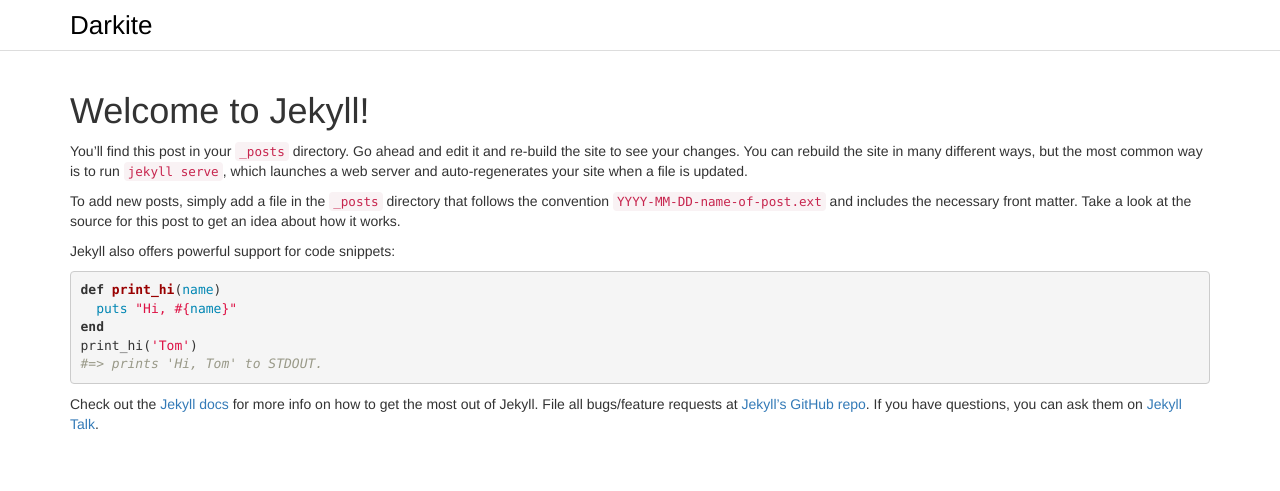
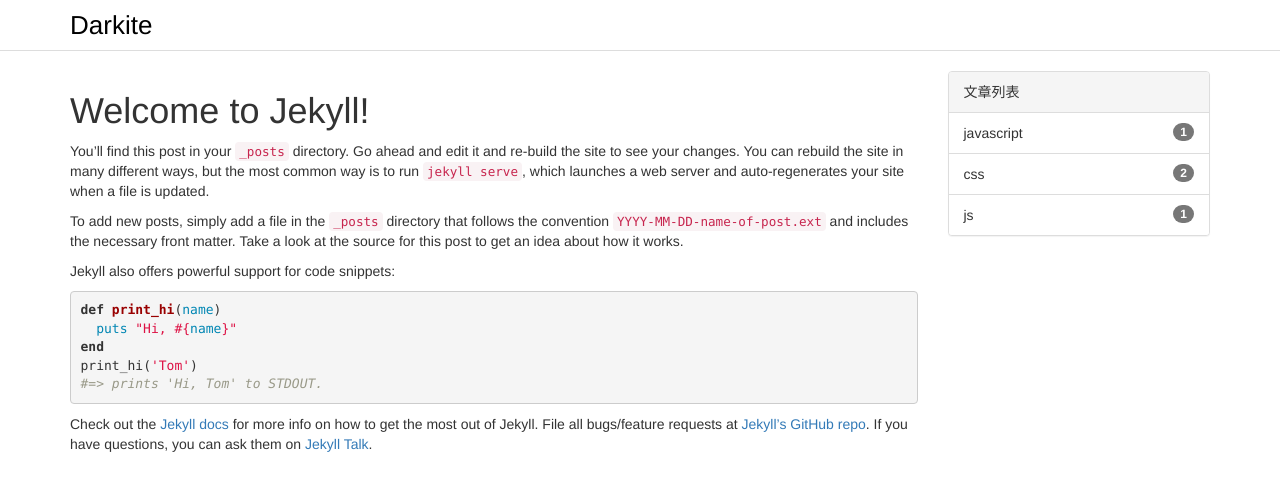
Before and after one commit to darkcoco/darkcoco.github.io, a Jekyll site: the page built from _posts/2016-05-05-welcome-to-jekyll.markdown, in a window 1280 px wide. Shown: the top 491 px of the page. Built offline with Jekyll 4.4.1, drawn with Linux system fonts in a browser that asks for light colours.

Commit message:
添加根据categorie生产导航
添加根据categorie生产导航

```diff
--- a/_layouts/page.html
+++ b/_layouts/page.html
@@ -1,9 +1,34 @@
 ---
 layout: default
 ---
-<article class="container">
-    <header>
-        <h1>{{ page.title }}</h1>
-    </header>
-    <div>{{ content }}</div>
-</article>
+<section class="container">
+    <div class="row">
+        <article class="col-md-9">
+            <header>
+                <h1>{{ page.title }}</h1>
+            </header>
+            <div>{{ content }}</div>
+        </article>
+        <aside class="col-md-3">
+            <div class="panel panel-default">
+                <div class="panel-heading">文章列表</div>
+                <ul class="list-group categorie-nav-list">
+                    {% for category in site.categories %}
+                    <li class="list-group-item">
+                        <span class="badge">{{ category | last | size }}</span>
+                        {{ category | first }}
+                        <ul class="hidden">
+                            {% for post in category.last %}
+                            <li>
+                                {{ post.date | date:"%d/%m/%Y"}}
+                                <a href="{{ post.url }}">{{ post.title }}</a>
+                            </li>
+                            {% endfor %}
+                        </ul>
+                    </li>
+                    {% endfor %}
+                </ul>
+            </div>
+        </aside>
+    </div>
+</section>
--- a/_posts/2016-05-05-welcome-to-jekyll.markdown
+++ b/_posts/2016-05-05-welcome-to-jekyll.markdown
@@ -2,7 +2,7 @@
 layout: page
 title:  "Welcome to Jekyll!"
 date:   2016-05-05 20:54:39 +0800
-categories: font
+categories: javascript
 ---
 You’ll find this post in your `_posts` directory. Go ahead and edit it and re-build the site to see your changes. You can rebuild the site in many different ways, but the most common way is to run `jekyll serve`, which launches a web server and auto-regenerates your site when a file is updated.
 
--- a/css/index.scss
+++ b/css/index.scss
@@ -5,7 +5,6 @@
 
 .navbar {
     background: rgba(255, 255, 255, 0.68);
-    margin-bottom: 0 !important;
 }
 .unslider {
     width: 100%;
--- a/css/main.scss
+++ b/css/main.scss
@@ -2,4 +2,13 @@
 #
 ---
 
-@import "bootstrap-sass/assets/stylesheets/_bootstrap","_syntax-highlighting";
+@import "bootstrap-sass/assets/stylesheets/_bootstrap",
+        "_syntax-highlighting"
+;
+.categorie-nav-list>li{
+    cursor: pointer;
+    ul{
+        padding-left: 15px;
+        list-style-type: none;
+    }
+}
--- a/index.html
+++ b/index.html
@@ -3,6 +3,7 @@
 css: /css/index.css
 js: ['/vendor/unslider-master/dist/js/unslider-min.js','/js/index.js']
 ---
+
 <section class="slider">
     <ul>
         <li>
--- a/js/index.js
+++ b/js/index.js
@@ -18,5 +18,6 @@
     });
     $(window).resize(function() {
         initSize();
-    })
+    });
+
 });
```
Also changed, not shown: _layouts/default.html (+7 -0 lines), _posts/2016-05-06-welcome-to.markdown (added, +13 -0 lines), _posts/2016-05-07-welcome.markdown (added, +10 -0 lines).
